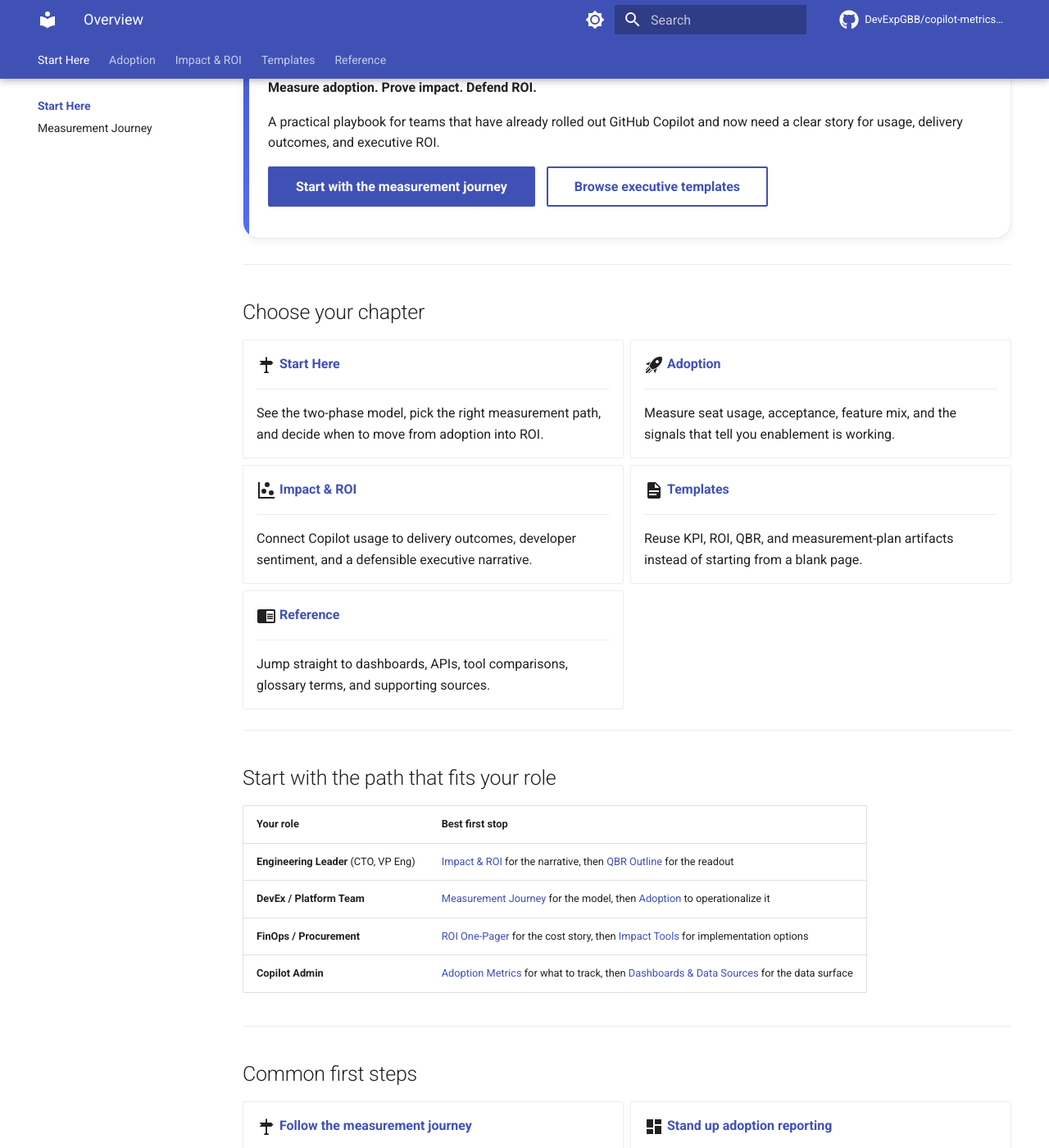
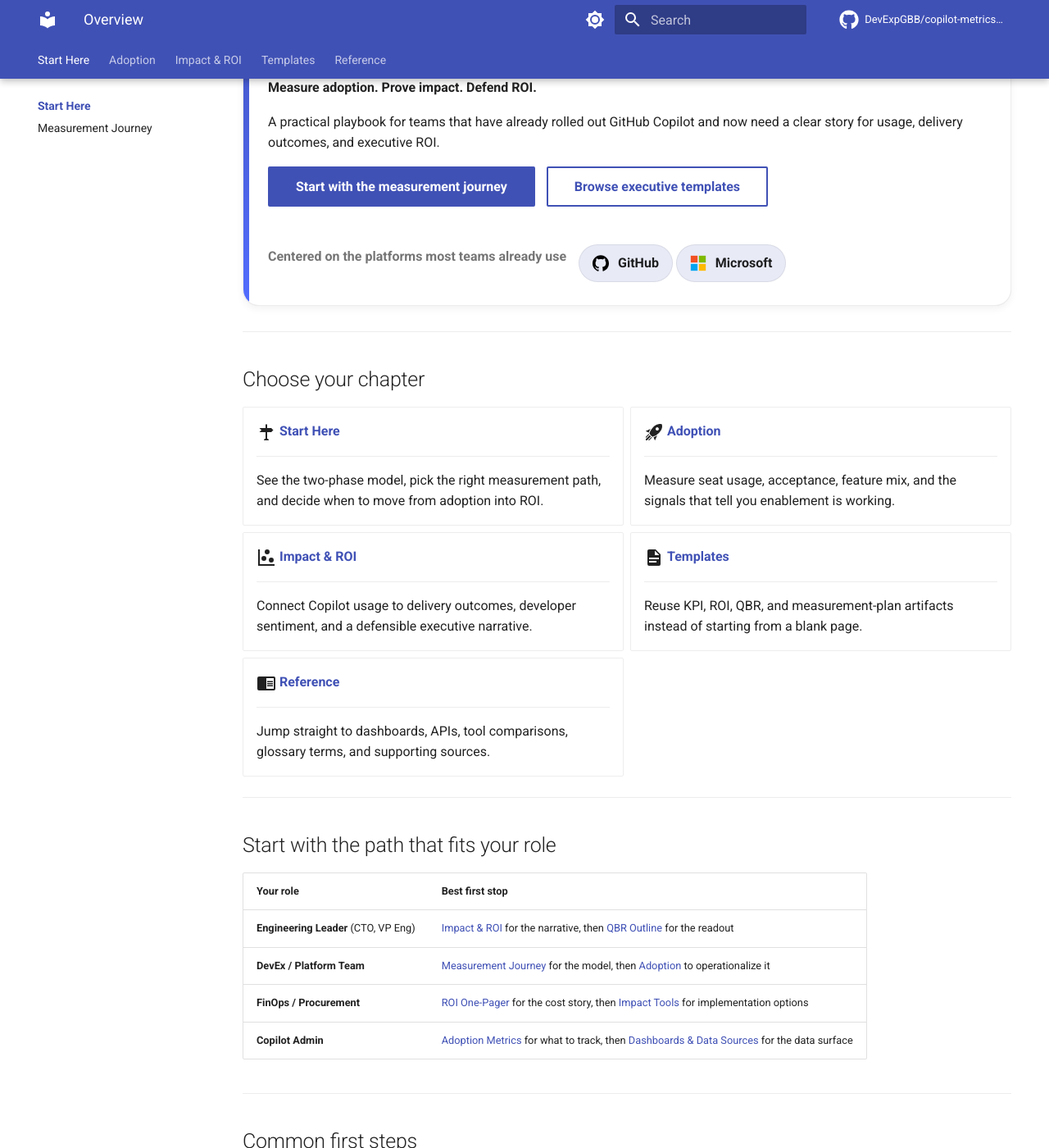
Before and after one commit to DevExpGbb/copilot-metrics-roi-toolkit, an MkDocs documentation site: the page built from docs/index.md, in a window 1280 px wide and 1400 px high, scrolled down 229 px. Shown: the whole window at 82% size. Built offline with MkDocs 1.6.1 and Material for MkDocs 9.7.7, drawn with Linux system fonts in a browser that asks for light colours; comment, search, counter and statistics services are not loaded.

Commit message:
Add GitHub and Microsoft branding
Add lightweight GitHub and Microsoft logo treatments to the docs homepage and reference chapter, backed by local SVG assets and theme-safe styling.

Co-authored-by: Copilot <223556219+Copilot@users.noreply.github.com>

```diff
--- a/docs/index.md
+++ b/docs/index.md
@@ -15,6 +15,21 @@ A practical playbook for teams that have already rolled out GitHub Copilot and n
 
 [Start with the measurement journey](measurement-journey.md){ .md-button .md-button--primary }
 [Browse executive templates](exec-templates/index.md){ .md-button }
+
+<div class="logo-band" markdown>
+
+<span class="logo-band__label">Centered on the platforms most teams already use</span>
+
+<span class="logo-chip">
+  <img src="assets/logos/github.svg" alt="" />
+  GitHub
+</span>
+<span class="logo-chip">
+  <img src="assets/logos/microsoft.svg" alt="" />
+  Microsoft
+</span>
+
+</div>
 
 </div>
 
--- a/docs/stylesheets/extra.css
+++ b/docs/stylesheets/extra.css
@@ -44,6 +44,47 @@
   margin-bottom: 0;
 }
 
+.logo-band {
+  display: flex;
+  flex-wrap: wrap;
+  gap: 0.75rem;
+  align-items: center;
+  margin-top: 1rem;
+}
+
+.logo-band__label {
+  color: var(--md-default-fg-color--light);
+  font-size: 0.8rem;
+  font-weight: 600;
+}
+
+.logo-chip {
+  display: inline-flex;
+  align-items: center;
+  gap: 0.55rem;
+  padding: 0.45rem 0.8rem;
+  border: 1px solid var(--md-default-fg-color--lightest);
+  border-radius: 999px;
+  background-color: color-mix(in srgb, var(--md-default-bg-color) 88%, var(--md-primary-fg-color) 12%);
+  color: var(--md-default-fg-color);
+  font-size: 0.8rem;
+  font-weight: 600;
+}
+
+.logo-chip img {
+  width: 1rem;
+  height: 1rem;
+  display: block;
+}
+
+.logo-chip img[src$="github.svg"] {
+  filter: var(--logo-github-filter, none);
+}
+
+[data-md-color-scheme="slate"] {
+  --logo-github-filter: invert(1);
+}
+
 .chapter-grid ul {
   gap: 1rem;
 }
```
Also changed, not shown: docs/reference/index.md (+15 -0 lines), docs/assets/logos/github.svg (added), docs/assets/logos/microsoft.svg (added).
